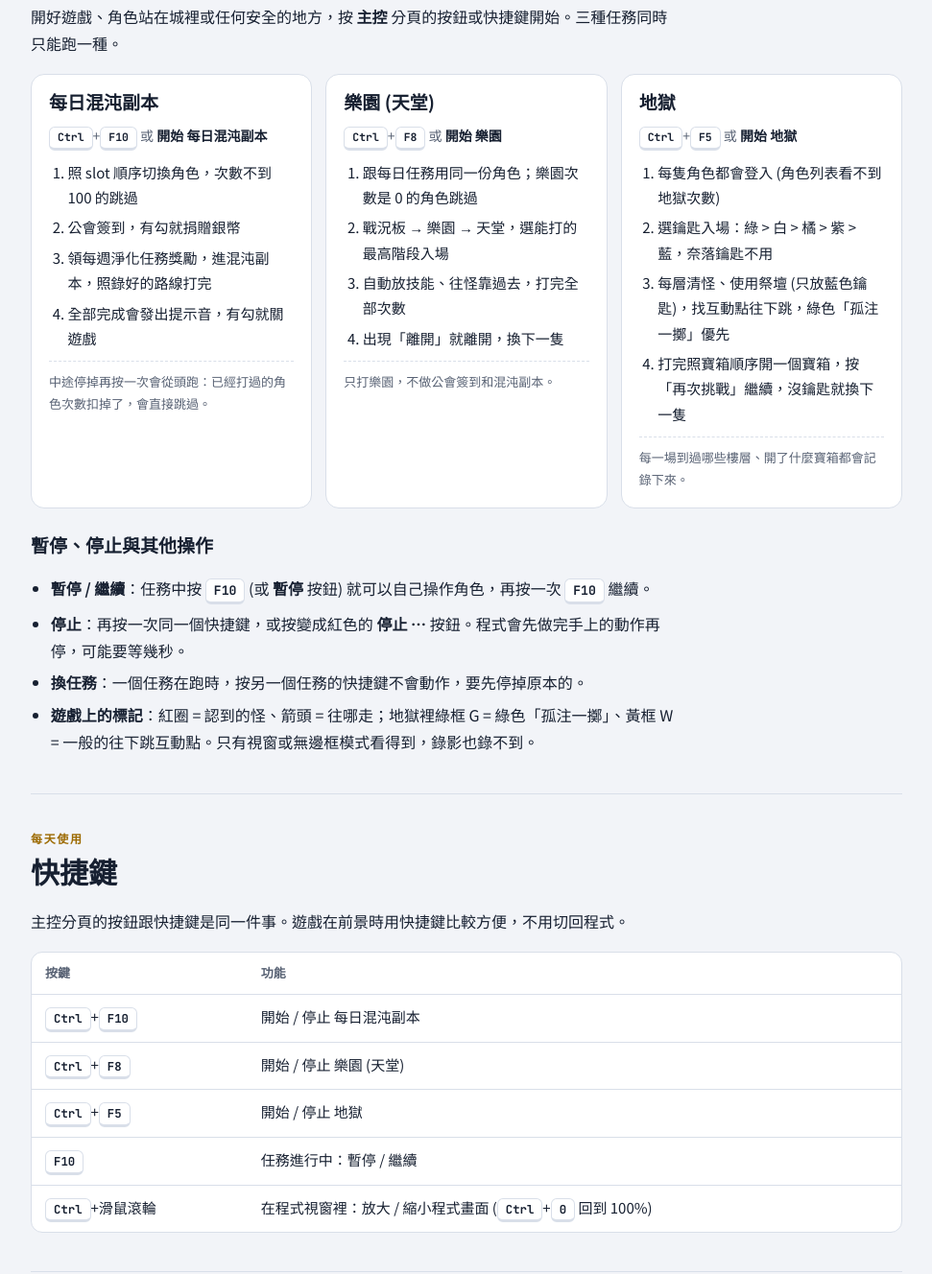
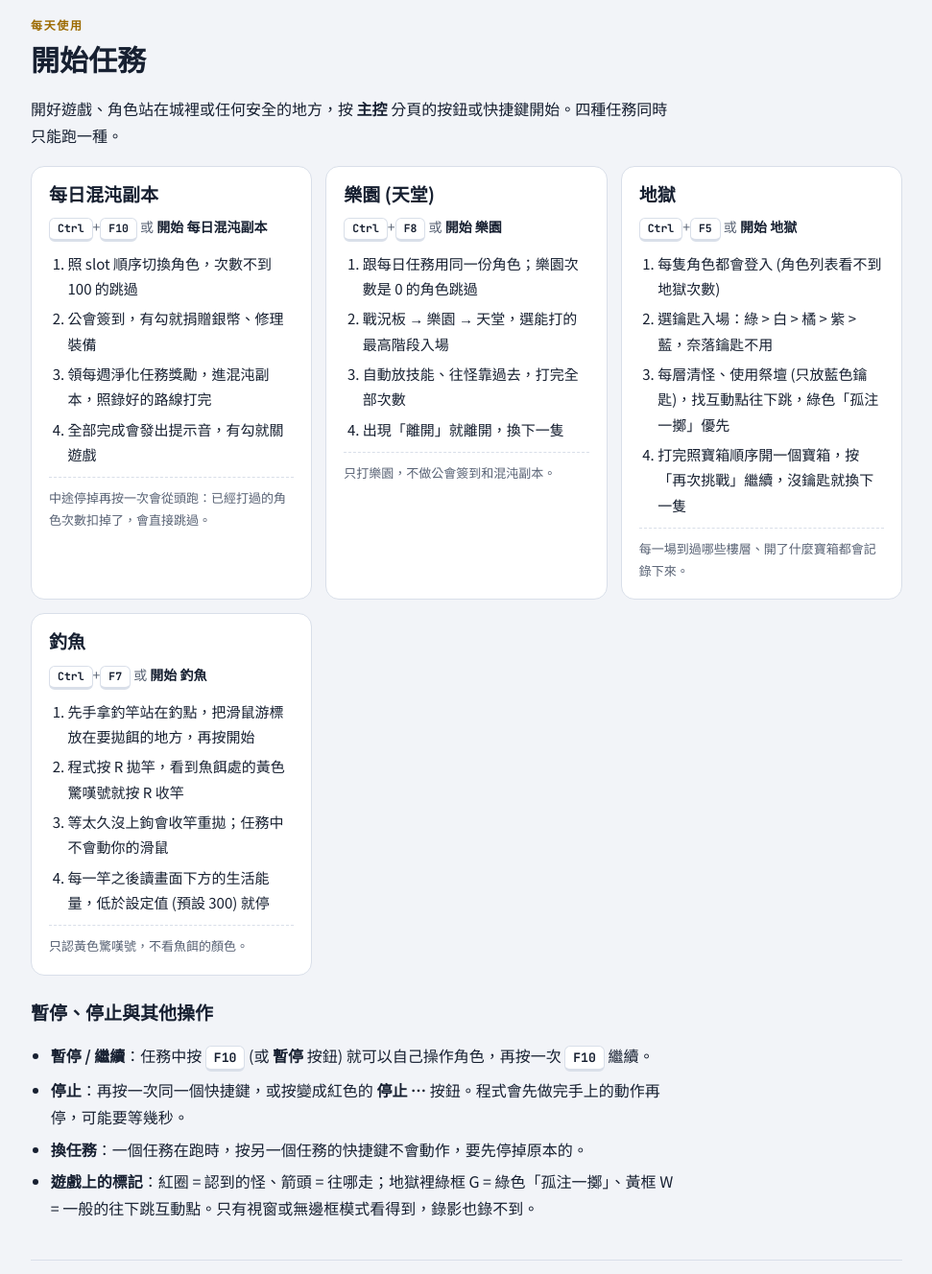
Before and after one commit to sd016808/LostArkSmartHunterGUI, a plain HTML site: page docs/index.html in a window 1280 px wide. Shown: the part 5889-7217 px from the top of the page at 96% size, without its empty margins (284-1255 px from the left). Drawn offline with Linux system fonts and the light colour scheme; a web font is replaced by a local one.

Commit message:
docs: 更新使用手冊 (圖文版)

```diff
--- a/docs/index.html
+++ b/docs/index.html
@@ -558,6 +558,8 @@ footer { margin-top: 56px; padding-top: 20px; border-top: 1px solid var(--line);
             <li><b>地獄要打的角色</b>：預設跟每日任務一樣；取消勾選 <span class="ui">地獄打的角色跟上面每日混沌副本相同</span> 就能另外設定，每隻也可以有自己的寶箱順序。</li>
             <li><b>角色名字白名單</b> (選填)：一行一個角色名字，只用來修正統計報表裡辨識錯的名字。</li>
             <li><b>重播停留</b>：一般不用改。</li>
+            <li><b>修理裝備</b>：勾了的話每隻角色登入簽到後，會用寵物功能的「修理」把穿戴裝備修好。要有水晶光環才有寵物功能，沒有的角色會自動跳過，不影響打副本。預設不勾。</li>
+            <li><b>釣魚</b>：生活能量低於多少就停止釣魚，預設 300。</li>
             <li><b>滑鼠游標</b>：游標擋到要辨識的畫面時程式會把它移到畫面左邊；這裡填最少隔幾秒才再檢查一次，0 = 每次截圖前都檢查 (預設)。覺得滑鼠太常被移走可以填 5 或 10，但游標擋在結算畫面的按鈕上程式會看不到通關，數字越大風險越高。</li>
           </ul>
         </div>
@@ -566,14 +568,14 @@ footer { margin-top: 56px; padding-top: 20px; border-top: 1px solid var(--line);
       <!-- ===================== 開始任務 ===================== -->
       <section class="chapter" id="tasks">
         <h2><span class="eyebrow">每天使用</span>開始任務</h2>
-        <p>開好遊戲、角色站在城裡或任何安全的地方，按 <span class="ui">主控</span> 分頁的按鈕或快捷鍵開始。三種任務同時只能跑一種。</p>
+        <p>開好遊戲、角色站在城裡或任何安全的地方，按 <span class="ui">主控</span> 分頁的按鈕或快捷鍵開始。四種任務同時只能跑一種。</p>
         <div class="tasks">
           <article class="task">
             <h3>每日混沌副本</h3>
             <div class="keys"><kbd>Ctrl</kbd>+<kbd>F10</kbd> 或 <span class="ui">開始 每日混沌副本</span></div>
             <ol>
               <li>照 slot 順序切換角色，次數不到 100 的跳過</li>
-              <li>公會簽到，有勾就捐贈銀幣</li>
+              <li>公會簽到，有勾就捐贈銀幣、修理裝備</li>
               <li>領每週淨化任務獎勵，進混沌副本，照錄好的路線打完</li>
               <li>全部完成會發出提示音，有勾就關遊戲</li>
             </ol>
@@ -601,6 +603,17 @@ footer { margin-top: 56px; padding-top: 20px; border-top: 1px solid var(--line);
             </ol>
             <div class="foot">每一場到過哪些樓層、開了什麼寶箱都會記錄下來。</div>
           </article>
+          <article class="task">
+            <h3>釣魚</h3>
+            <div class="keys"><kbd>Ctrl</kbd>+<kbd>F7</kbd> 或 <span class="ui">開始 釣魚</span></div>
+            <ol>
+              <li>先手拿釣竿站在釣點，把滑鼠游標放在要拋餌的地方，再按開始</li>
+              <li>程式按 R 拋竿，看到魚餌處的黃色驚嘆號就按 R 收竿</li>
+              <li>等太久沒上鉤會收竿重拋；任務中不會動你的滑鼠</li>
+              <li>每一竿之後讀畫面下方的生活能量，低於設定值 (預設 300) 就停</li>
+            </ol>
+            <div class="foot">只認黃色驚嘆號，不看魚餌的顏色。</div>
+          </article>
         </div>
 
         <h3>暫停、停止與其他操作</h3>
@@ -625,6 +638,7 @@ footer { margin-top: 56px; padding-top: 20px; border-top: 1px solid var(--line);
               <tr><td><kbd>Ctrl</kbd>+<kbd>F10</kbd></td><td>開始 / 停止 每日混沌副本</td></tr>
               <tr><td><kbd>Ctrl</kbd>+<kbd>F8</kbd></td><td>開始 / 停止 樂園 (天堂)</td></tr>
               <tr><td><kbd>Ctrl</kbd>+<kbd>F5</kbd></td><td>開始 / 停止 地獄</td></tr>
+              <tr><td><kbd>Ctrl</kbd>+<kbd>F7</kbd></td><td>開始 / 停止 釣魚</td></tr>
               <tr><td><kbd>F10</kbd></td><td>任務進行中：暫停 / 繼續</td></tr>
               <tr><td><kbd>Ctrl</kbd>+滑鼠滾輪</td><td>在程式視窗裡：放大 / 縮小程式畫面 (<kbd>Ctrl</kbd>+<kbd>0</kbd> 回到 100%)</td></tr>
             </tbody>
```
